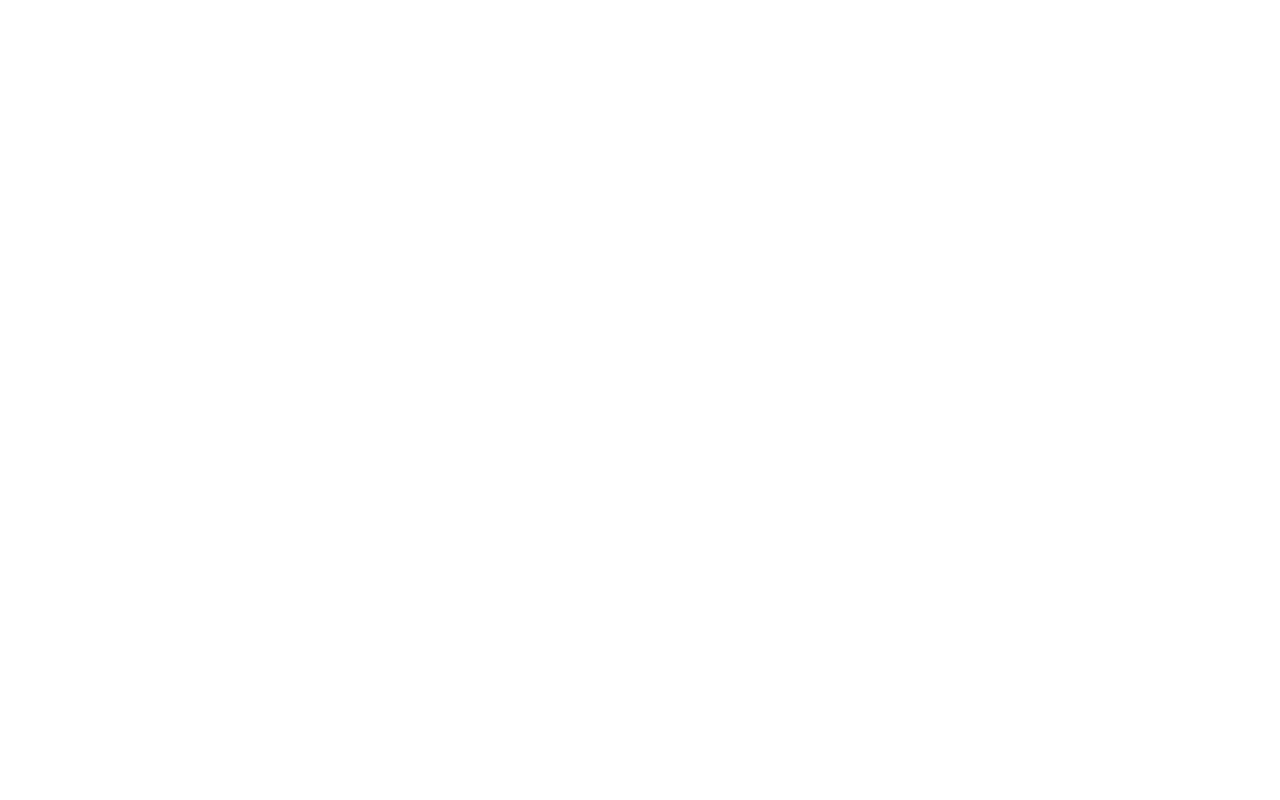
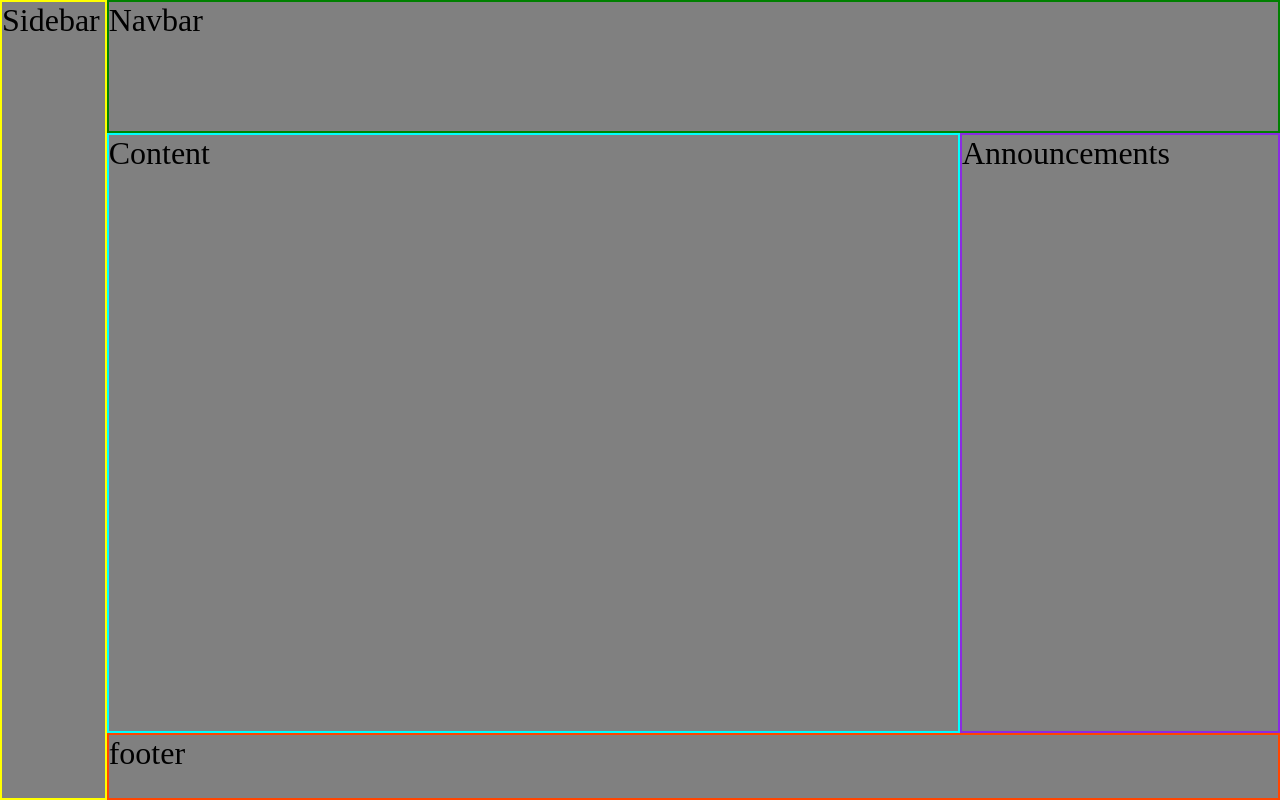
Before and after one commit to Boisset-C/grid_dashboard, a plain HTML site: page index.html in a window 1280 px wide. Drawn offline with Linux system fonts and the light colour scheme.

Commit message:
Added Grid Layout.

```diff
--- a/index.html
+++ b/index.html
@@ -6,5 +6,11 @@
     <link rel="stylesheet" href="/styles.css" />
     <title>Grid Dashboard</title>
   </head>
-  <body></body>
+  <body id="grid-container">
+    <div class="sidebar"><p>Sidebar</p></div>
+    <div class="nav"><p>Navbar</p></div>
+    <div class="content"><p>Content</p></div>
+    <div class="alerts"><p>Announcements</p></div>
+    <div class="footer"><p>footer</p></div>
+  </body>
 </html>
--- a/styles.css
+++ b/styles.css
@@ -0,0 +1,48 @@
+* {
+  margin: 0;
+  padding: 0;
+  box-sizing: border-box;
+}
+
+#grid-container {
+  display: grid;
+  height: 100vh;
+  background-color: gray;
+  grid-template-rows: repeat(12, 1fr);
+  grid-template-columns: repeat(12, 1fr);
+  grid-auto-rows: 150px;
+}
+
+.sidebar {
+  border: 2px solid yellow;
+  grid-column: 1 / 2;
+  grid-row: 1 / 13;
+}
+
+.nav {
+  border: 2px solid green;
+  grid-column: 2 / 13;
+  grid-row: 1 / 3;
+}
+
+.content {
+  border: 2px solid aqua;
+  grid-column: 2 / 10;
+  grid-row: 3 / 12;
+}
+
+.alerts {
+  border: 2px solid blueviolet;
+  grid-column: 10 / 13;
+  grid-row: 3 / 12;
+}
+
+.footer {
+  border: 2px solid orangered;
+  grid-column: 2 / 13;
+  grid-row: 12 / 13;
+}
+
+p {
+  font-size: 32px;
+}
```
